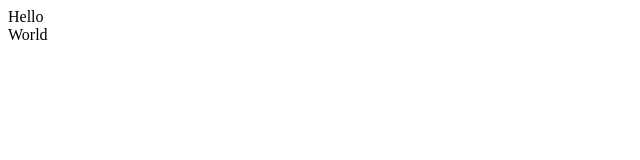
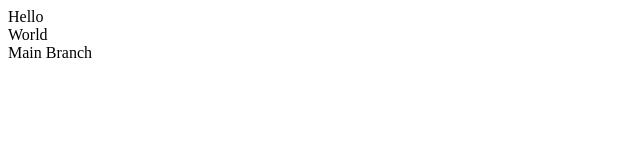
Before and after one commit to iamtariqkhan/demo-repo, a plain HTML site: page index.html in a window 1280 px wide. Shown: the whole page, without its empty margins (0-640 px from the left). Drawn offline with Linux system fonts and the light colour scheme.

Commit message:
added in main

```diff
--- a/index.html
+++ b/index.html
@@ -1,2 +1,3 @@
 <div>Hello</div>
 <div>World</div>
+<div>Main Branch</din>
```
